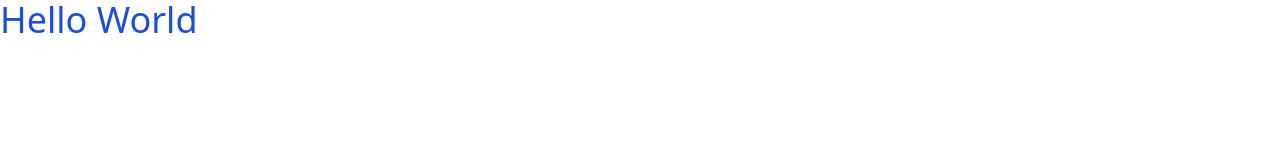
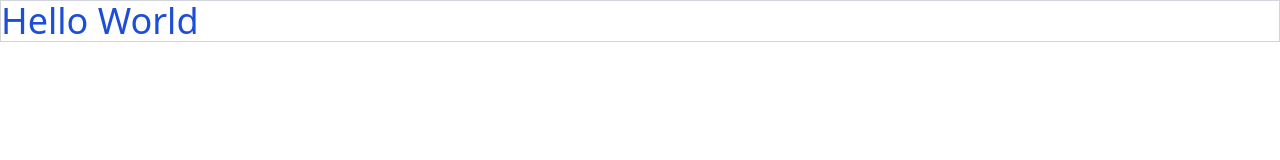
Before and after one commit to JonghwanWon/nextjs-boilerplate, a Next.js app: page / in a window 1280 px wide. Shown: the top 160 px of the page. Built offline with nearby package versions, Linux system fonts and the light colour scheme.

Commit message:
feat:prettier tailwindcss

```diff
--- a/lint-staged.config.js
+++ b/lint-staged.config.js
@@ -1,3 +1,3 @@
 module.exports = {
-  '*.{js,jsx,ts,tsx}': ['eslint --fix', 'eslint'],
+  './src/**/*.{js,jsx,ts,tsx}': ['eslint --fix', 'prettier -w'],
 };
--- a/package.json
+++ b/package.json
@@ -52,6 +52,7 @@
     "lint-staged": "^13.0.3",
     "postcss": "^8.4.14",
     "prettier": "^2.7.1",
+    "prettier-plugin-tailwindcss": "^0.1.11",
     "tailwindcss": "^3.1.4",
     "typescript": "^4.7.4"
   }
--- a/src/pages/index.tsx
+++ b/src/pages/index.tsx
@@ -1,7 +1,9 @@
 const Page = () => {
   return (
     <div>
-      <h1 className="text-4xl text-blue-700">Hello World</h1>
+      <h1 className="block border border-gray-300 text-4xl font-thin text-blue-700">
+        Hello World
+      </h1>
     </div>
   );
 };
```
Also changed, not shown: 1 other file (tests, documents, lock files or other folders).
